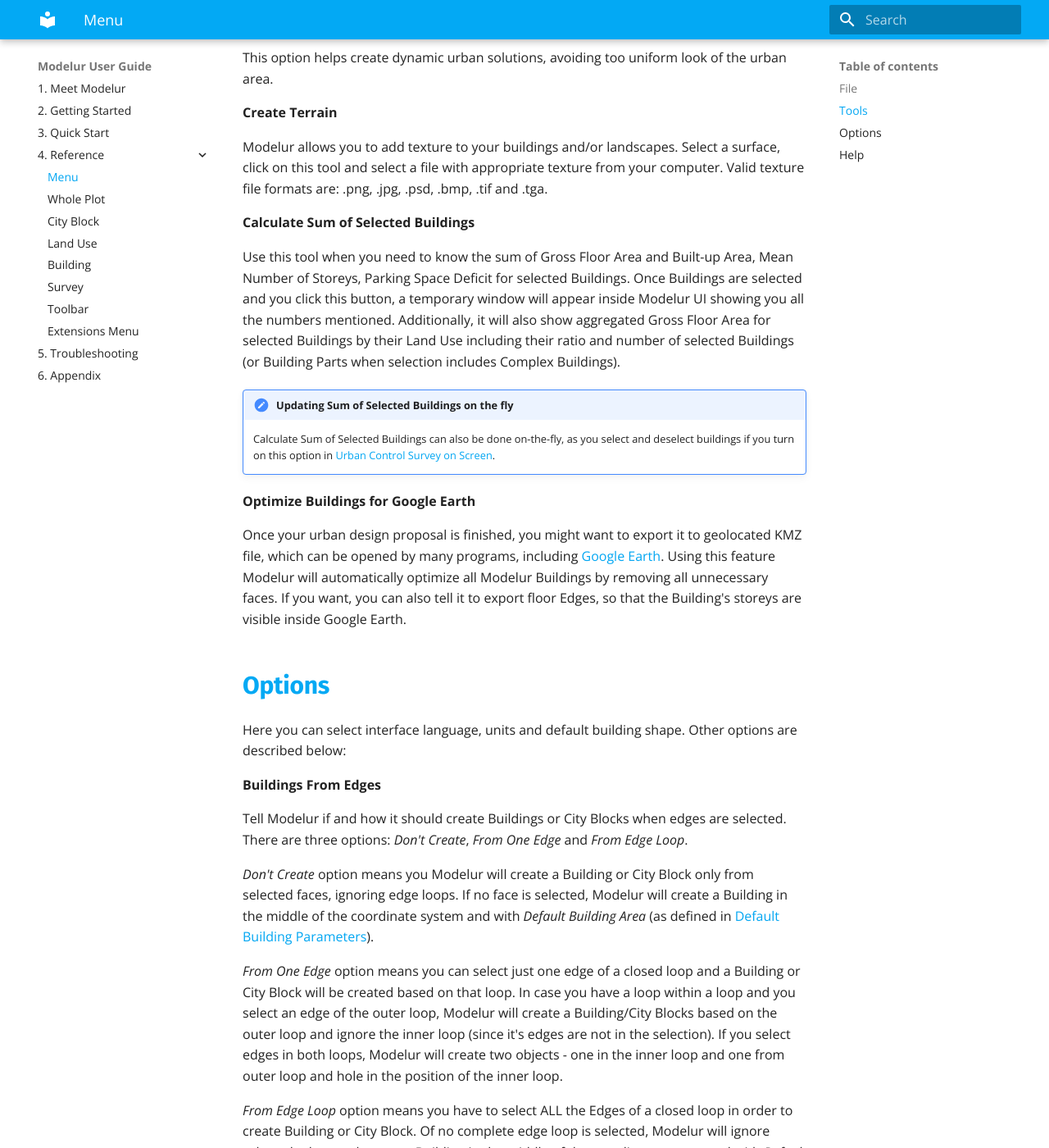
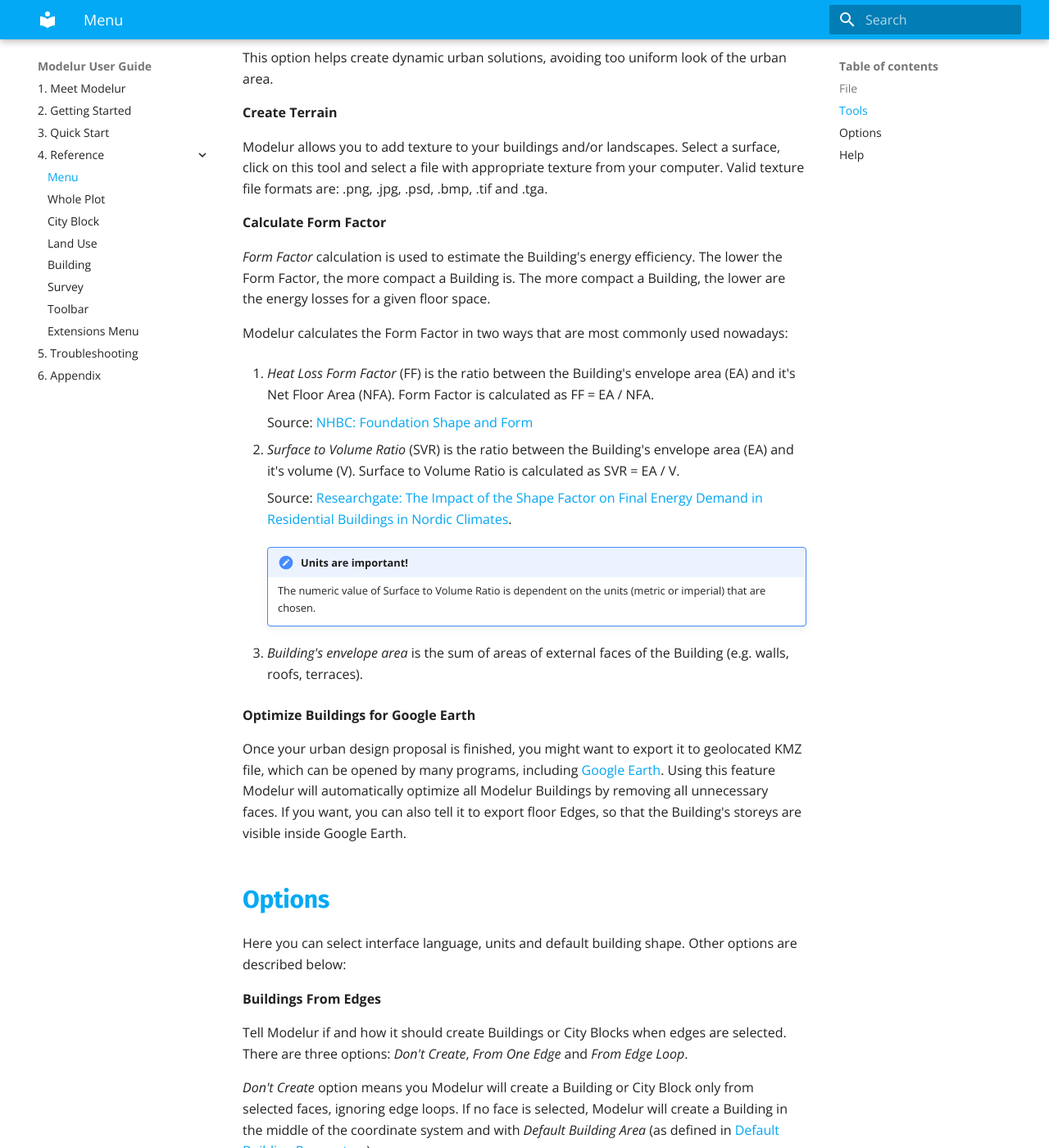
Before and after one commit to Modelur/docs, an MkDocs documentation site: the page built from docs/reference/menu.md, in a window 1280 px wide and 1400 px high, scrolled down 3060 px. Shown: the whole window at 82% size. Built offline with MkDocs 1.6.1 and Material for MkDocs 9.7.7, drawn with Linux system fonts in a browser that asks for light colours; old or Windows-style settings are respelled for this version of MkDocs.

Commit message:
Add 'Calculate Form Factor' to Menu/Tools
Also add two reference files and hide 'Calculate Sum of Selected Buildings'

```diff
--- a/docs/reference/menu.md
+++ b/docs/reference/menu.md
@@ -60,12 +60,32 @@
 
 Modelur allows you to add texture to your buildings and/or landscapes. Select a surface, click on this tool and select a file with appropriate texture from your computer. Valid texture file formats are: .png, .jpg, .psd, .bmp, .tif and .tga.
 
-**Calculate Sum of Selected Buildings**
+**Calculate Form Factor**
 
-Use this tool when you need to know the sum of Gross Floor Area and Built-up Area, Mean Number of Storeys, Parking Space Deficit for selected Buildings. Once Buildings are selected and you click this button, a temporary window will appear inside Modelur UI showing you all the numbers mentioned. Additionally, it will also show aggregated Gross Floor Area for selected Buildings by their Land Use including their ratio and number of selected Buildings (or Building Parts when selection includes Complex Buildings).
+*Form Factor* calculation is used to estimate the Building's energy efficiency. The lower the Form Factor, the more compact a Building is. The more compact a Building, the lower are the energy losses for a given floor space.
 
-!!! hint "Updating Sum of Selected Buildings on the fly"
-    Calculate Sum of Selected Buildings can also be done on-the-fly, as you select and deselect buildings if you turn on this option in [Urban Control Survey on Screen](survey#urban-control-survey-on-screen).
+Modelur calculates the Form Factor in two ways that are most commonly used nowadays:
+
+1. *Heat Loss Form Factor* (FF) is the ratio between the Building's envelope area (EA) and it's Net Floor Area (NFA). Form Factor is calculated as FF = EA / NFA.
+
+    Source: [NHBC: Foundation Shape and Form](https://www.nhbcfoundation.org/wp-content/uploads/2016/10/NF-72-NHBC-Foundation_Shape-and-Form.pdf)
+
+1. *Surface to Volume Ratio* (SVR) is the ratio between the Building's envelope area (EA) and it's volume (V). Surface to Volume Ratio is calculated as SVR = EA / V.
+
+    Source: [Researchgate: The Impact of the Shape Factor on Final Energy Demand in Residential Buildings in Nordic Climates](https://www.researchgate.net/publication/268188069_The_Impact_of_the_Shape_Factor_on_Final_Energy_Demand_in_Residential_Buildings_in_Nordic_Climates).
+
+    !!! note "Units are important!"
+        The numeric value of Surface to Volume Ratio is dependent on the units (metric or imperial) that are chosen.
+
+1. *Building's envelope area* is the sum of areas of external faces of the Building (e.g. walls, roofs, terraces).
+
+[//]: # (**Calculate Sum of Selected Buildings**)
+
+[//]: # (Use this tool when you need to know the sum of Gross Floor Area and Built-up Area, Mean Number of Storeys, Parking Space Deficit for selected Buildings. Once Buildings are selected and you click this button, a temporary window will appear inside Modelur UI showing you all the numbers mentioned. Additionally, it will also show aggregated Gross Floor Area for selected Buildings by their Land Use including their ratio and number of (selected Buildings (or Building Parts when selection includes Complex Buildings). )
+
+[//]: # ()!!! hint "Updating Sum of Selected Buildings on the fly")
+[//]: #   ( Calculate Sum of Selected Buildings can also be done on-the-fly, as you select and deselect buildings if you turn on this option in [Urban Control Survey on Screen](survey#urban-control-survey-on-screen). )
+
 
 **Optimize Buildings for Google Earth**
 
```
Also changed, not shown: 2 other files.
